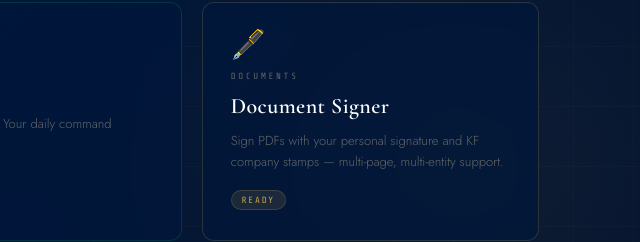
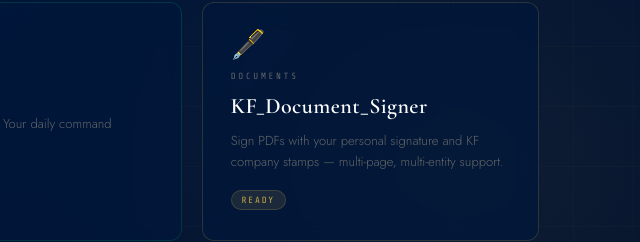
Before and after one commit to csahingoz-hwk/My_Pages, a plain HTML site: page index.html in a window 1280 px wide. Shown: the part 434-676 px from the top of the page, 627-1267 px from the left. Drawn offline with nearby package versions, Linux system fonts and the light colour scheme.

Commit message:
Update link and title for Document Signer card

```diff
--- a/index.html
+++ b/index.html
@@ -432,10 +432,10 @@
         </div>
       </a>
 
-      <a class="card" href="document-signer.html">
+      <a class="card" href="KF_Document_Signer.html">
         <div class="card-icon">🖋️</div>
         <div class="card-tag">Documents</div>
-        <div class="card-title">Document Signer</div>
+        <div class="card-title">KF_Document_Signer</div>
         <div class="card-desc">Sign PDFs with your personal signature and KF company stamps — multi-page, multi-entity support.</div>
         <div class="card-footer">
           <span class="card-badge badge-ready">Ready</span>
```
